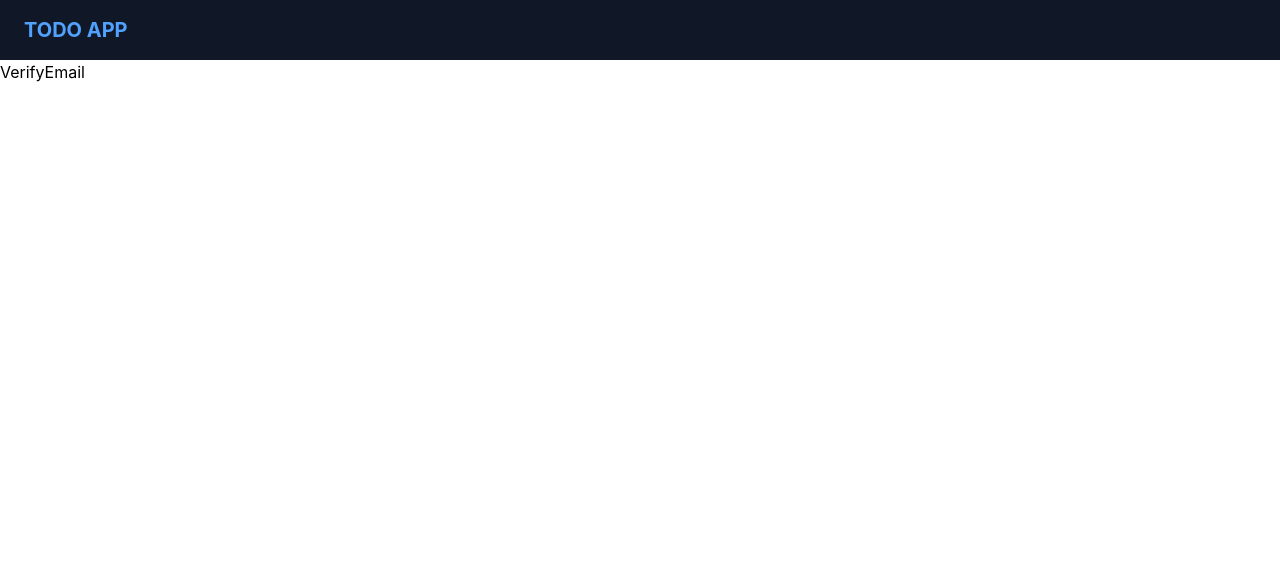
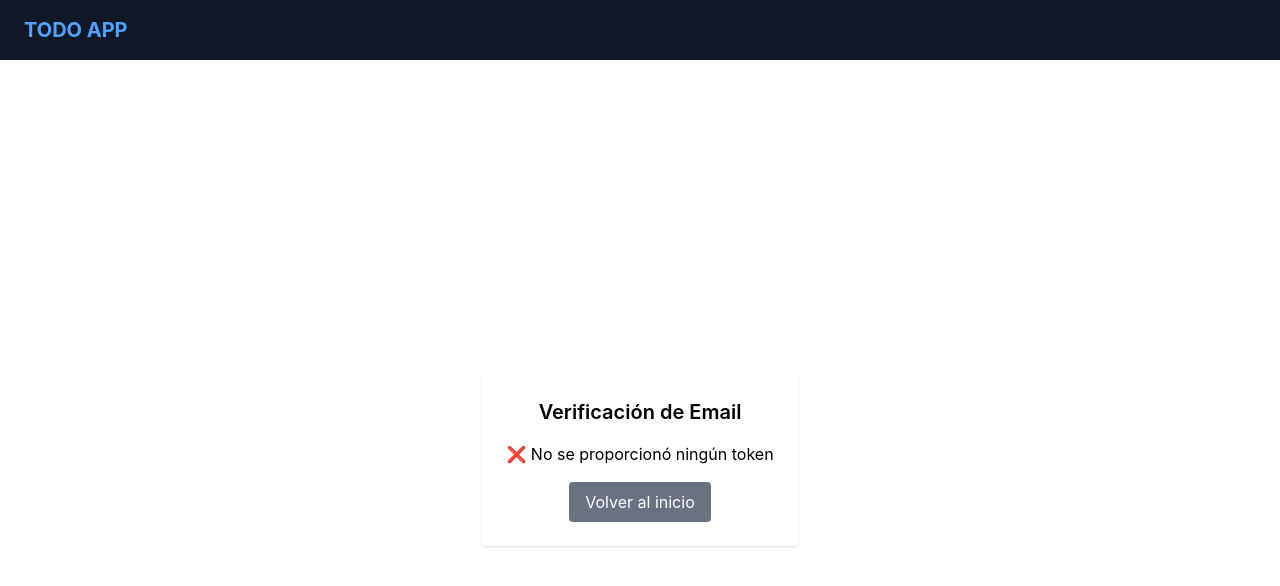
Before and after one commit to Svarium/TODO-APP-ROLLING, a React (Vite) app in the folder frontend/: page /verify-email in a window 1280 px wide. Shown: the top 586 px of the page. Built offline with nearby package versions, Linux system fonts and the light colour scheme; no server answers.

Commit message:
verifyEmail done!

```diff
--- a/frontend/src/pages/VerifyEmail.jsx
+++ b/frontend/src/pages/VerifyEmail.jsx
@@ -1,8 +1,77 @@
-import React from 'react'
+import axios from "axios";
+import { useEffect, useState } from "react";
+import {useSearchParams, useNavigate} from "react-router-dom";
 
 function VerifyEmail() {
+
+  const [searchParams] = useSearchParams();
+  const navigate = useNavigate();
+  const [status, setStatus] = useState("Verificando...");
+  const token = searchParams.get("token");
+  const [verified, setVerified] = useState(false);
+  const [error, setError] = useState(false);
+
+  useEffect(() => {
+
+      let isMounted = true;
+
+      const verify = async () => {
+
+        if(!token){
+          setStatus("❌ No se proporcionó ningún token")
+          setError(true)
+          return
+        }
+
+        try {
+
+          const res = await axios.get(
+            `http://localhost:4000/api/v1/verify-email?token=${token}`
+          );
+
+          if(isMounted && res.data.success){
+            setStatus("✅ Email verificado con éxito! Ahora podes iniciar sesión")
+            setVerified(true)
+          }
+        } catch (error) {
+          if(isMounted){
+            setStatus("❌ El token es inválido o ya fue utilizado")
+            setError(true)
+          }
+
+        }
+      }
+
+      verify();
+
+      return () => {
+        isMounted = false;
+      }
+  }, [token])
+
   return (
-    <div>VerifyEmail</div>
+      <div className="flex justify-center items-center h-screen">
+      <div className="bg-white p-6 rounded shadow text-center">
+        <h2 className="text-xl font-semibold mb-4">Verificación de Email</h2>
+        <p>{status}</p>
+        {verified && (
+          <button
+            onClick={() => navigate("/login")}
+            className="mt-4 bg-blue-600 text-white px-4 py-2 rounded"
+          >
+            Ir a Login
+          </button>
+        )}
+        {error && (
+          <button
+            onClick={() => navigate("/")}
+            className="mt-4 bg-gray-500 text-white px-4 py-2 rounded"
+          >
+            Volver al inicio
+          </button>
+        )}
+      </div>
+    </div>
   )
 }
 
```
